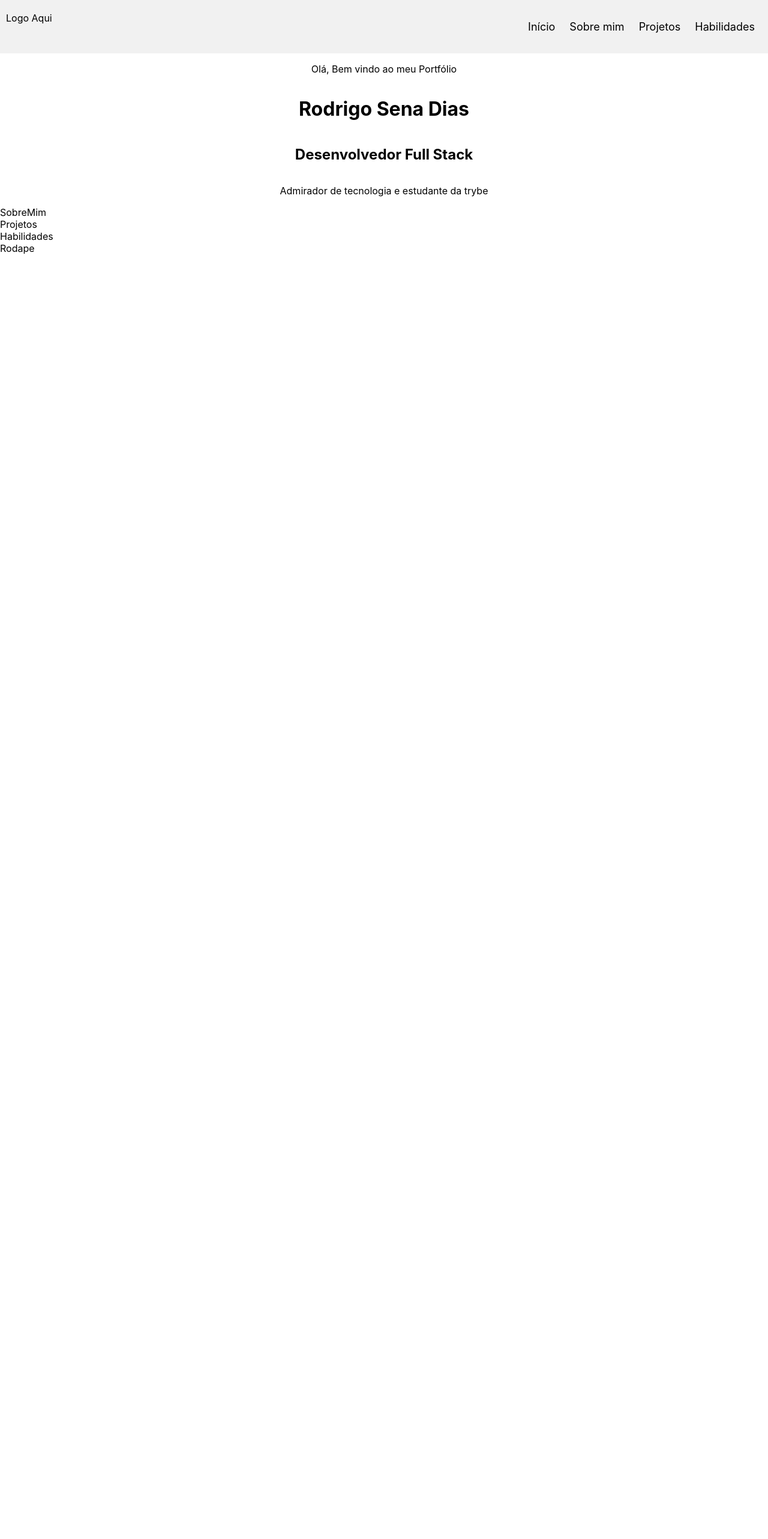
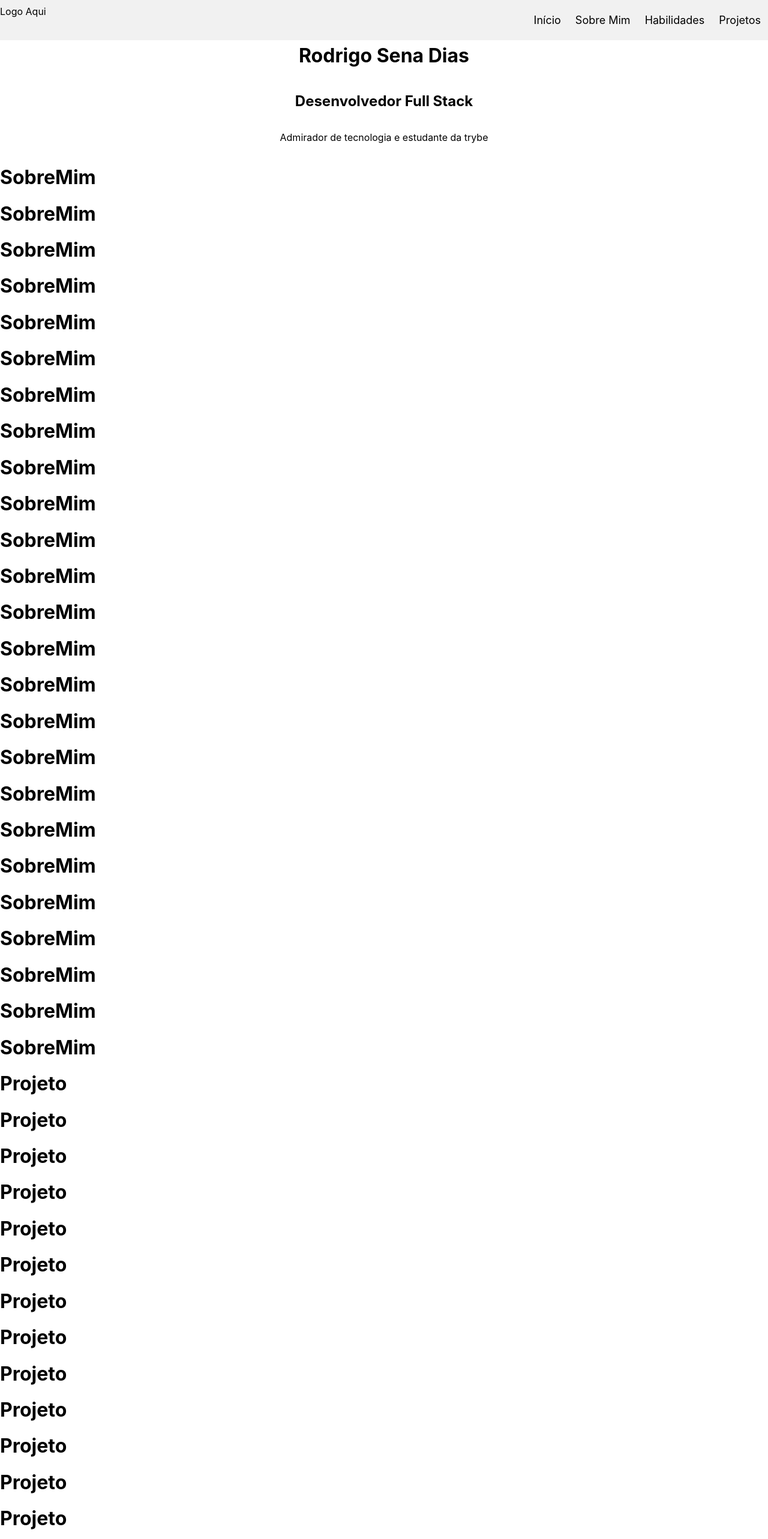
Before and after one commit to RodrigoSen4/meu-portifolio, a React (Create React App) app: page / in a window 1280 px wide. Shown: the top 2566 px of the page at 60% size. Before the commit the page ends 800 px from the top, so only its background shows below. Built offline with nearby package versions, Linux system fonts and the light colour scheme.

Commit message:
Adicionando nova react-scroll e organizando a navbar

```diff
--- a/package.json
+++ b/package.json
@@ -11,6 +11,7 @@
     "react": "^18.2.0",
     "react-dom": "^18.2.0",
     "react-scripts": "5.0.1",
+    "react-scroll": "^1.8.9",
     "web-vitals": "^2.1.4"
   },
   "scripts": {
--- a/src/components/Cabeçalho/Cabecalho.jsx
+++ b/src/components/Cabeçalho/Cabecalho.jsx
@@ -1,4 +1,5 @@
 import React, { Component } from 'react';
+import { Link } from 'react-scroll';
 /* import logoCabecalho from '../../img/logo.png'; */
 import './style.css';
 
@@ -9,13 +10,12 @@ export default class Cabecalho extends Component {
         Logo Aqui
         {/* <img src={ logoCabecalho } className="CompanyLogo" alt="logo-Rodrigo-Sena" /> */}
         <div className="header-right">
-          <a>Início</a>
-          <a>Sobre mim</a>
-          <a>Projetos</a>
-          <a>Habilidades</a>
+          <Link to="header" smooth duration={ 500 }>Início</Link>
+          <Link to="sobre-mim" smooth duration={ 500 }>Sobre Mim</Link>
+          <Link to="habilidades" smooth duration={ 500 }>Habilidades</Link>
+          <Link to="projeto" smooth duration={ 500 }>Projetos</Link>
         </div>
       </div>
-
     );
   }
 }
--- a/src/components/Cabeçalho/style.css
+++ b/src/components/Cabeçalho/style.css
@@ -2,6 +2,11 @@
     overflow: hidden;
     background-color: #f1f1f1;
     padding: 20px 10px;
+    position: fixed;
+    left: 0;
+    top: 0;
+    width: 100%;
+    padding: 9px 0;
 }
 
 .header a {
--- a/src/components/Habilidades/Habilidades.jsx
+++ b/src/components/Habilidades/Habilidades.jsx
@@ -3,7 +3,9 @@ import React, { Component } from 'react';
 export default class Habilidades extends Component {
   render() {
     return (
-      <div>Habilidades</div>
+      <div className="habilidades">
+        <h1>Habilidades</h1>
+      </div>
     );
   }
 }
--- a/src/components/Projetos/Projetos.jsx
+++ b/src/components/Projetos/Projetos.jsx
@@ -3,7 +3,46 @@ import React, { Component } from 'react';
 export default class Projetos extends Component {
   render() {
     return (
-      <div>Projetos</div>
+      <div className="projeto">
+        <h1>Projeto</h1>
+        <h1>Projeto</h1>
+
+        <h1>Projeto</h1>
+
+        <h1>Projeto</h1>
+
+        <h1>Projeto</h1>
+
+        <h1>Projeto</h1>
+
+        <h1>Projeto</h1>
+
+        <h1>Projeto</h1>
+
+        <h1>Projeto</h1>
+        <h1>Projeto</h1>
+
+        <h1>Projeto</h1>
+
+        <h1>Projeto</h1>
+
+        <h1>Projeto</h1>
+
+        <h1>Projeto</h1>
+
+        <h1>Projeto</h1>
+
+        <h1>Projeto</h1>
+
+        <h1>Projeto</h1>
+
+        <h1>Projeto</h1>
+
+        <h1>Projeto</h1>
+
+        <h1>Projeto</h1>
+
+      </div>
     );
   }
 }
--- a/src/components/SobreMim/SobreMim.jsx
+++ b/src/components/SobreMim/SobreMim.jsx
@@ -3,7 +3,33 @@ import React, { Component } from 'react';
 export default class SobreMim extends Component {
   render() {
     return (
-      <div>SobreMim</div>
+      <div className="sobre-mim">
+        <h1>SobreMim</h1>
+        <h1>SobreMim</h1>
+        <h1>SobreMim</h1>
+        <h1>SobreMim</h1>
+        <h1>SobreMim</h1>
+        <h1>SobreMim</h1>
+        <h1>SobreMim</h1>
+        <h1>SobreMim</h1>
+        <h1>SobreMim</h1>
+        <h1>SobreMim</h1>
+        <h1>SobreMim</h1>
+        <h1>SobreMim</h1>
+        <h1>SobreMim</h1>
+        <h1>SobreMim</h1>
+        <h1>SobreMim</h1>
+        <h1>SobreMim</h1>
+        <h1>SobreMim</h1>
+        <h1>SobreMim</h1>
+        <h1>SobreMim</h1>
+        <h1>SobreMim</h1>
+        <h1>SobreMim</h1>
+        <h1>SobreMim</h1>
+        <h1>SobreMim</h1>
+        <h1>SobreMim</h1>
+        <h1>SobreMim</h1>
+      </div>
     );
   }
 }
```
Also changed, not shown: 1 other file (tests, documents, lock files or other folders).
